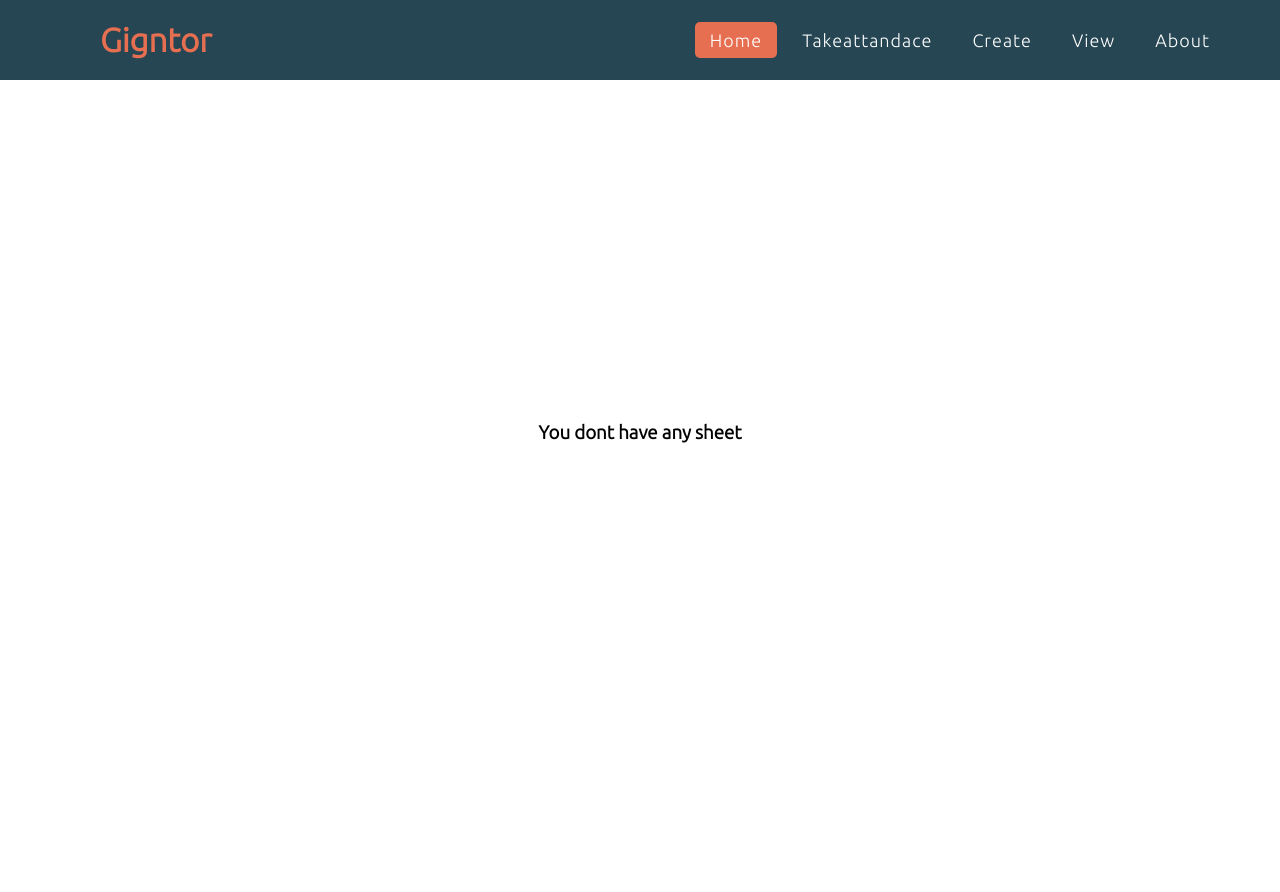
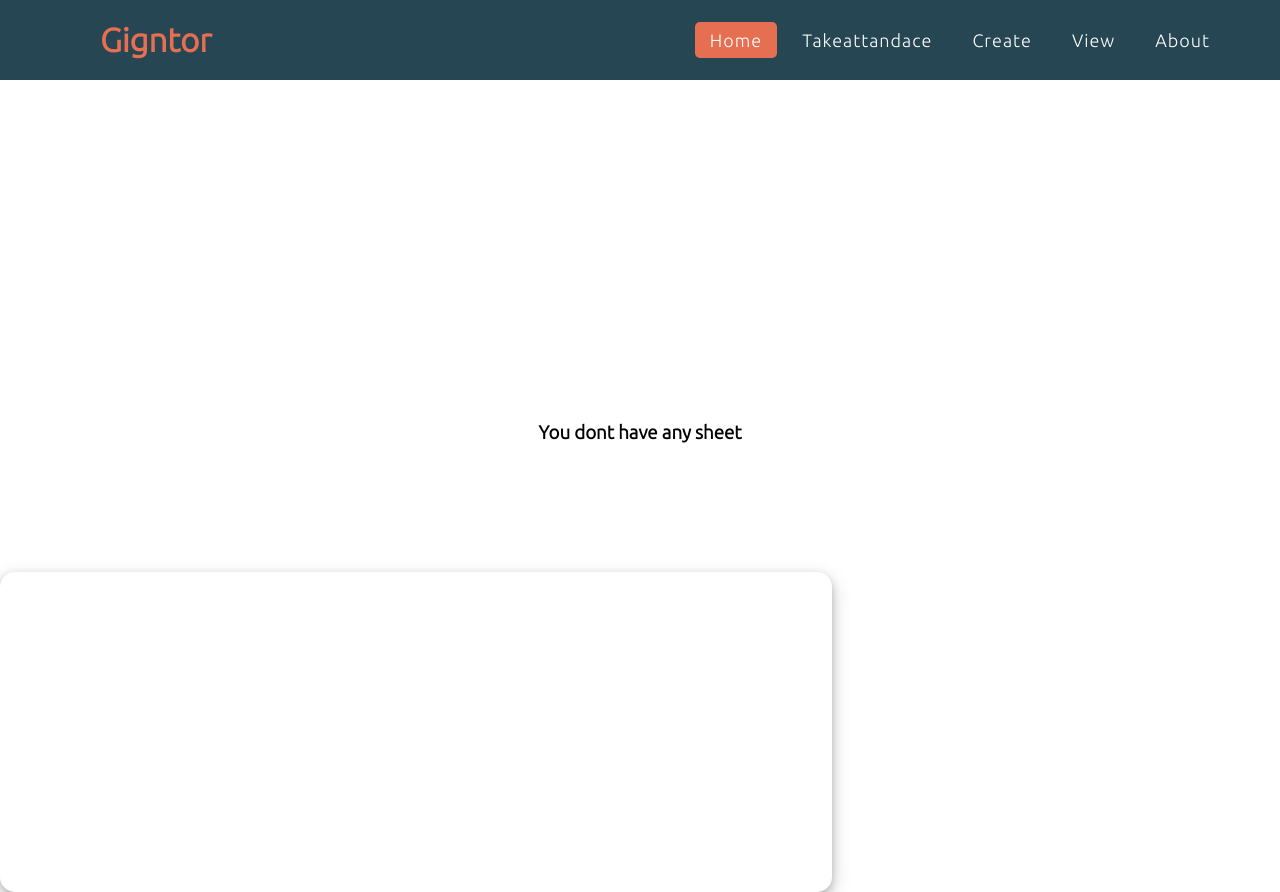
Before and after one commit to amirdevlops/attendancewebapp, a plain HTML site: page htmls/takeattendace.html in a window 1280 px wide. Before the commit the page ends 800 px from the top, so only its background shows below. Drawn offline with Linux system fonts and the light colour scheme.

Commit message:
Update takeattendace.html
Testing

```diff
--- a/htmls/takeattendace.html
+++ b/htmls/takeattendace.html
@@ -45,7 +45,7 @@
                 Your sheets
             </h3>
         </div>
-        <div class="width100 flex center flecCollom" id="supersecshow">
+        <div class="width100 flex center flecCollom mastersecshow" id="supersecshow">
         </div>
 
 
```
